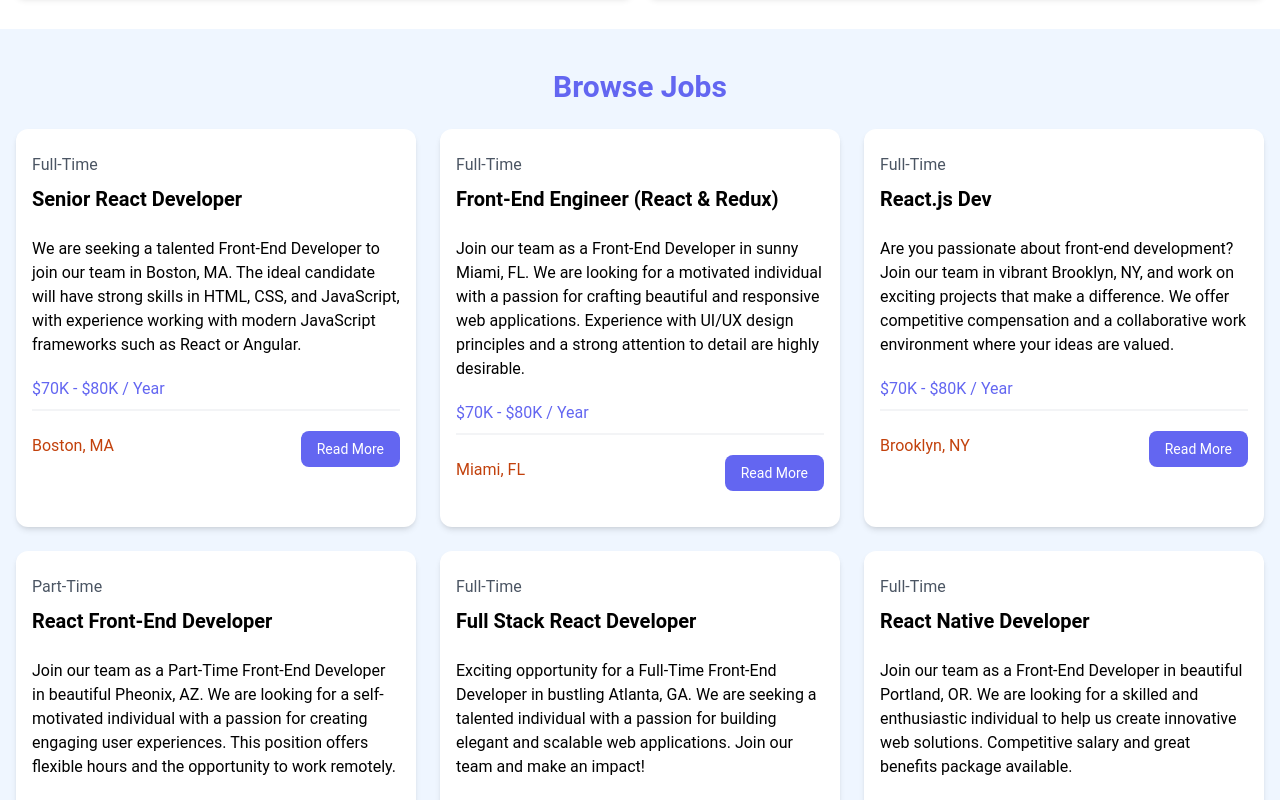
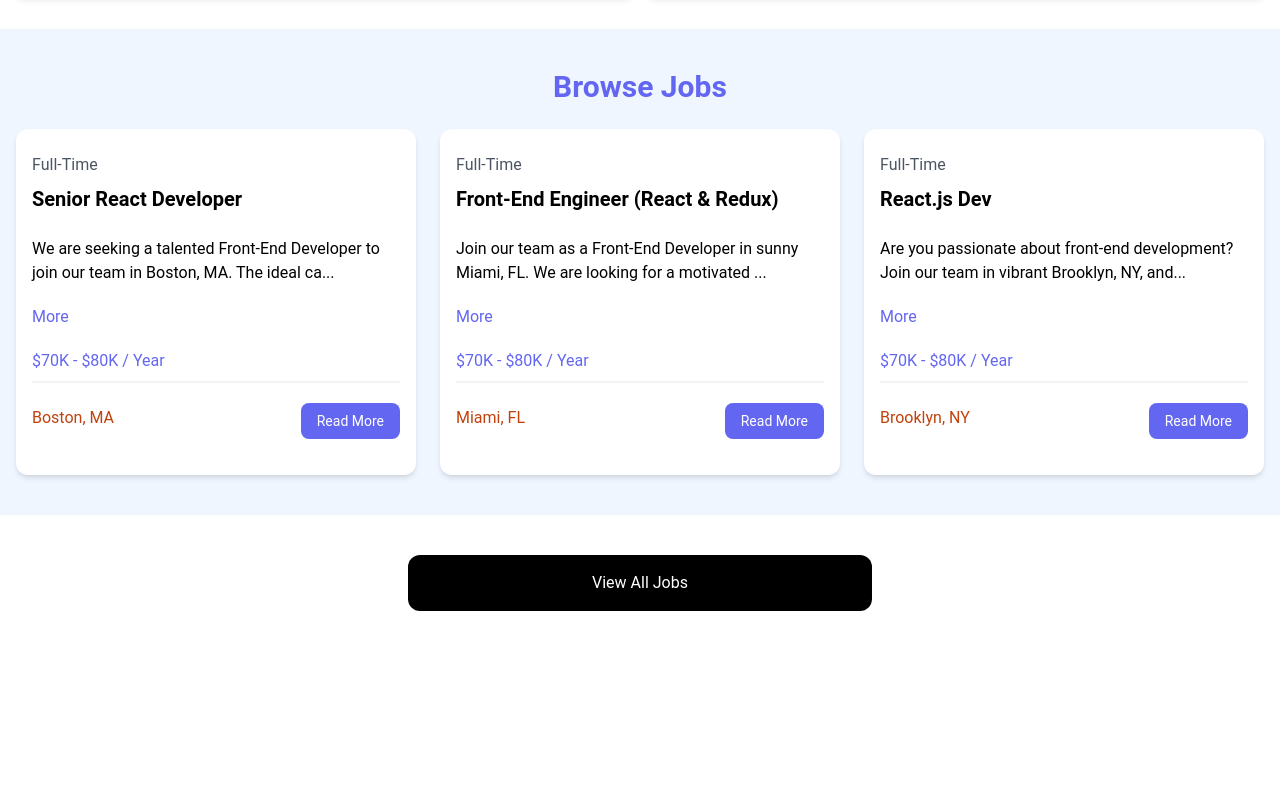
Before and after one commit to DhrumilGandhi/project-1-2025, a React (Vite) app: page / in a window 1280 px wide. Shown: the part 580-1380 px from the top of the page. After the commit the page ends 1231 px from the top, so only its background shows below. Built offline with nearby package versions, Linux system fonts and the light colour scheme.

Commit message:
Add the useState hook and update the state when the button is clicked. Optimize the code

```diff
--- a/src/App.jsx
+++ b/src/App.jsx
@@ -3,6 +3,7 @@ import NavBar from './components/NavBar';
 import Hero from './components/Hero';
 import HomeCards from './components/HomeCards';
 import JobListings from './components/JobListings';
+import ViewAllJobs from './components/ViewAllJobs';
 
 const App = () => {
   return (
@@ -11,6 +12,7 @@ const App = () => {
       <Hero title="Become a React Dev" subTitle="Find the React job that fits your skills and needs"/>
       <HomeCards />
       <JobListings />
+      <ViewAllJobs />
     </>
   )
 }
--- a/src/components/JobListing.jsx
+++ b/src/components/JobListing.jsx
@@ -1,6 +1,13 @@
-import React from 'react'
+import React from 'react';
+import { useState } from 'react';
 
-function JobListing({job}) {
+function JobListing({ job }) {
+    const [showFullDescription, setShowFullDescription] = useState(false);
+    let description = job.description;
+
+    if (!showFullDescription) {
+        description = job.description.substring(0, 90) + '...';
+    }
     return (
         <>
             <div className="bg-white rounded-xl shadow-md relative">
@@ -11,8 +18,13 @@ function JobListing({job}) {
                     </div>
 
                     <div className="mb-5">
-                        {job.description}
+                        {description}
                     </div>
+
+                    <button onClick={() => setShowFullDescription(prevState => !prevState)}
+                        className="text-indigo-500 mb-5 hover:text-indigo-600">
+                        {showFullDescription ? 'Less' : 'More'}
+                    </button>
 
                     <h3 className="text-indigo-500 mb-2">{job.salary} / Year</h3>
 
--- a/src/components/JobListings.jsx
+++ b/src/components/JobListings.jsx
@@ -3,6 +3,7 @@ import jobs from '../jobs.json';
 import JobListing from './JobListing';
 
 function JobListings() {
+    const recentJobs = jobs.slice(0,3);
     return (
         <>
             <section className="bg-blue-50 px-4 py-10">
@@ -11,7 +12,7 @@ function JobListings() {
                         Browse Jobs
                     </h2>
                     <div className="grid grid-cols-1 md:grid-cols-3 gap-6">
-                        {jobs.map((job) => {
+                        {recentJobs.map((job) => {
                             return <JobListing key={job.id} job={job}/>
                         })}
                     </div>
--- /dev/null
+++ b/src/components/ViewAllJobs.jsx
@@ -0,0 +1,16 @@
+import React from 'react'
+
+function ViewAllJobs() {
+    return (
+        <>
+            <section className="m-auto max-w-lg my-10 px-6">
+                <a
+                    href="/jobs"
+                    className="block bg-black text-white text-center py-4 px-6 rounded-xl hover:bg-gray-700"
+                >View All Jobs</a>
+            </section>
+        </>
+    )
+}
+
+export default ViewAllJobs
```
